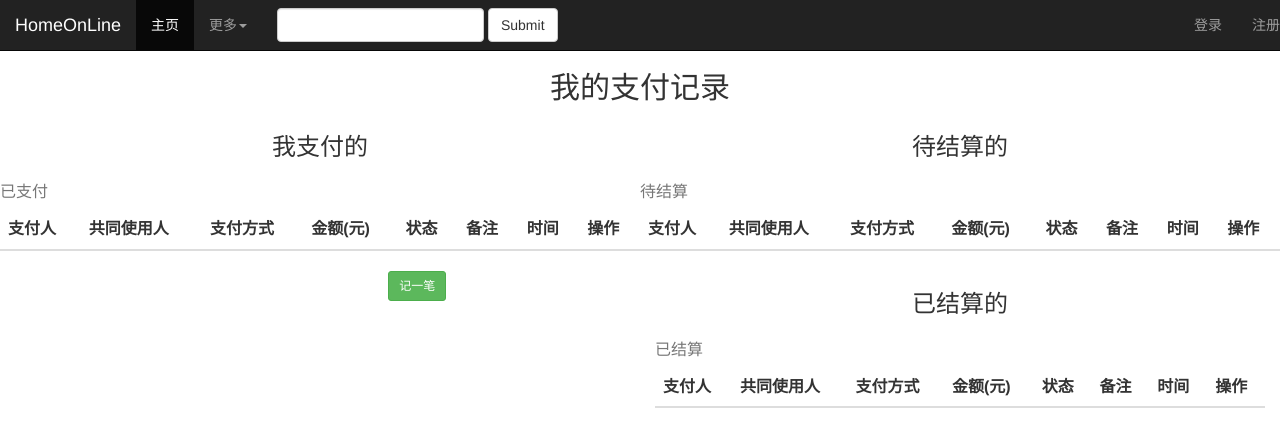
After one commit to AKmendo/MySite, a Django app: page /myexpense_list/ in a window 1280 px wide. The commit adds this page. Shown: the top 447 px of the page. Run offline with Django 3.2, Linux system fonts and the light colour scheme; data comes from the database, SQL or seed files in the repository; both versions use the stored data as it was after the commit; lists and menus that the app fills with data are empty; some libraries are stand-ins or nearby versions.

Commit message:
新增——更新删除功能

```diff
--- a/Record/templates/base.html
+++ b/Record/templates/base.html
@@ -62,7 +62,7 @@
                     <a href="/myhome/">我的房间</a>
                   </li>
                   <li>
-                    <a href="/createhome/">创建房间</a>
+                    <a href="/myexpense_list/">我的消费记录</a>
                   </li>
                   <li class="divider">
                   </li>
--- /dev/null
+++ b/Record/templates/expense/myexpense.html
@@ -0,0 +1,123 @@
+{% extends 'base.html' %}
+{% block title %}我的消费记录{% endblock %}
+{% block content %}
+<h2 class="text-center">我的支付记录</h2>
+<div class="col-md-6 column">
+    <div class="row clearfix">
+        <h3 class="text-center">我支付的</h3>
+        <table class="table table-hover">
+            <caption>已支付</caption>
+            <thead>
+                <tr>
+                    <th>支付人</th>
+                    <th>共同使用人</th>
+                    <th>支付方式</th>
+                    <th>金额(元)</th>
+                    <th>状态</th>
+                    <th>备注</th>
+                    <th>时间</th>
+                    <th>操作</th>
+                </tr>
+            </thead>
+            <tbody>
+                {% for Expense in Expense_V %}
+                {% ifequal Expense.pay_user request.session.user_name %}
+                <tr class="success">
+                    <td>{{ Expense.pay_user }}</td>
+                    <td>{% for Tg in Expense.join_user.all %}{{ Tg }} &nbsp; {% endfor %}</td>
+                    <td>{{ Expense.get_pay_way_display }}</td>
+                    <td>{{ Expense.money }}</td>
+                    <td>{{ Expense.get_pay_state_display }}</td>
+                    <td>{{ Expense.Comment }}</td>
+                    <td>{{ Expense.date_time }}</td>
+                    <td><a class="btn btn-xs btn-success" href="/myexpense/{{ Expense.id }}" role="button">修改</a>
+                        &nbsp; <a class="btn btn-xs btn-success" href="/DeleteExpense/{{ Expense.id }}" role="button">删除</a></td>
+                </tr>
+                {% endifequal %}
+                {% endfor %}
+            </tbody>
+        </table>
+        <div class="col-lg-5  pull-right">
+            <a class="btn btn-success btn-sm" href="/record/" role="button">记一笔</a>
+        </div>
+    </div>
+</div>
+<div class="col-md-6 column">
+    <div class="row clearfix">
+        <h3 class="text-center">待结算的</h3>
+        <table class="table table-hover">
+            <caption>待结算</caption>
+            <thead>
+                <tr>
+                    <th>支付人</th>
+                    <th>共同使用人</th>
+                    <th>支付方式</th>
+                    <th>金额(元)</th>
+                    <th>状态</th>
+                    <th>备注</th>
+                    <th>时间</th>
+                    <th>操作</th>
+                </tr>
+            </thead>
+            <tbody>
+                {% for Expense in Expense_V %}
+                {% ifequal Expense.pay_user request.session.user_name %}
+                {% ifequal Expense.pay_state paychiocse1 %}
+                <tr class="warning">
+                    <td>{{ Expense.pay_user }}</td>
+                    <td>{% for Tg in Expense.join_user.all %}{{ Tg }} &nbsp; {% endfor %}</td>
+                    <td>{{ Expense.get_pay_way_display }}</td>
+                    <td>{{ Expense.money }}</td>
+                    <td>{{ Expense.get_pay_state_display }}</td>
+                    <td>{{ Expense.Comment }}</td>
+                    <td>{{ Expense.date_time }}</td>
+                    <td><a class="btn btn-xs btn-success" href="/myexpense/{{ Expense.id }}" role="button">修改</a>
+                        &nbsp; <a class="btn btn-xs btn-success" href="/DeleteExpense/{{ Expense.id }}" role="button">删除</a></td>
+                </tr>
+                {% endifequal %}
+                {% endifequal %}
+                {% endfor %}
+            </tbody>
+        </table>
+    </div>
+    <div class="col-md-12 column">
+        <div class="row clearfix">
+            <h3 class="text-center">已结算的</h3>
+            <table class="table table-hover">
+                <caption>已结算</caption>
+                <thead>
+                    <tr>
+                        <th>支付人</th>
+                        <th>共同使用人</th>
+                        <th>支付方式</th>
+                        <th>金额(元)</th>
+                        <th>状态</th>
+                        <th>备注</th>
+                        <th>时间</th>
+                        <th>操作</th>
+                    </tr>
+                </thead>
+                <tbody>
+                    {% for Expense in Expense_V %}
+                    {% ifequal Expense.pay_user request.session.user_name %}
+                    {% ifequal Expense.pay_state paychiocse2 %}
+                    <tr class="info">
+                        <td>{{ Expense.pay_user }}</td>
+                        <td>{% for Tg in Expense.join_user.all %}{{ Tg }} &nbsp; {% endfor %}</td>
+                        <td>{{ Expense.get_pay_way_display }}</td>
+                        <td>{{ Expense.money }}</td>
+                        <td>{{ Expense.get_pay_state_display }}</td>
+                        <td>{{ Expense.Comment }}</td>
+                        <td>{{ Expense.date_time }}</td>
+                        <td><a class="btn btn-xs btn-success" href="/myexpense/{{ Expense.id }}" role="button">修改</a>
+                            &nbsp; <a class="btn btn-xs btn-success" href="/DeleteExpense/{{ Expense.id }}" role="button">删除</a></td>
+                    </tr>
+                    {% endifequal %}
+                    {% endifequal %}
+                    {% endfor %}
+                </tbody>
+            </table>
+        </div>
+    </div>
+</div>
+{% endblock %}
--- a/Record/templates/home/homeinfo.html
+++ b/Record/templates/home/homeinfo.html
@@ -17,6 +17,7 @@
                     <th>状态</th>
                     <th>备注</th>
                     <th>时间</th>
+                    <th>操作</th>
                 </tr>
             </thead>
             <tbody>
@@ -30,13 +31,14 @@
                     <td>{{ Expense.get_pay_state_display }}</td>
                     <td>{{ Expense.Comment }}</td>
                     <td>{{ Expense.date_time }}</td>
+                    <td><a class="btn btn-xs btn-success" href="/myexpense/{{ Expense.id }}" role="button">修改</a>  &nbsp; <a class="btn btn-xs btn-success" href="/DeleteExpense/{{ Expense.id }}" role="button">删除</a></td>
                 </tr>
                 {% endifequal %}
                 {% endfor %}
             </tbody>
         </table>
         <div class="col-lg-5  pull-right">
-            <a class="btn btn-success" href="/record/" role="button">记一笔</a>
+            <a class="btn btn-success btn-sm" href="/record/" role="button">记一笔</a>
         </div>
         <br />
         <br />
@@ -71,6 +73,7 @@
                 {% endfor %}
             </tbody>
         </table>
+
         <h3>留言板</h3>
         {% for com in home_comment %}
         <button type="button" class="btn btn-xs btn-info"">{{ com.leave_user }}</button>说：
--- a/Record/templates/home/index.html
+++ b/Record/templates/home/index.html
@@ -32,7 +32,7 @@
     {% endfor %}
 </div>
 <div class="col-md-4 column">
-    <h3 class="text-center">热门房间</h3>
+    <h3 class="text-center">新建房间</h3>
     <table class="table table-striped table-condensed">
         <thead>
             <tr>
--- a/Record/urls.py
+++ b/Record/urls.py
@@ -11,4 +11,7 @@ urlpatterns = [
     path('createhome/',views.createhome,name='createhome'),
     path('homelist/<int:id>/', views.Homeinfo, name='Homeinfo'),
     path('myhome/',views.MyHome,name='myhome'),
+    path('myexpense/<int:exp_id>/',views.ChangeExpense,name='changeexpense'),
+    path('myexpense_list/',views.MyExpense,name='myexpense'),
+    path('DeleteExpense/<int:del_id>/',views.DeleteExpense,name='delete')
 ]
--- a/Record/views.py
+++ b/Record/views.py
@@ -75,11 +75,37 @@ def record(request):
                 for tag in join_user:
                     new_Expense.join_user.add(tag)
                 new_Expense.save()
-                return redirect('/')  # 自动跳转到主页
+                return redirect('/myhome/')  # 自动跳转到主页
         record_form = ExpenseForm()
         return render(request, 'expense/record.html', locals())
     else:
         return redirect('/')
+
+
+def ChangeExpense(request, exp_id):
+    if request.session.get('is_login', None):
+        expenseinfo = Expense.objects.get(pk=exp_id)
+        if request.method == "POST":
+            record_form = ExpenseModelForm(request.POST, instance=expenseinfo)
+            if record_form.is_valid():
+                record_form.save()
+                return redirect('/myexpense_list/')
+        record_form = ExpenseModelForm(instance=expenseinfo)
+        return render(request, 'expense/expense_ch.html', locals())
+
+
+def DeleteExpense(request, del_id):
+    if request.session.get('is_login', None):
+        Expense_V = Expense.objects.all().order_by("-date_time")
+        Expense.objects.get(pk=del_id).delete()
+        return render(request, 'expense/myexpense.html', locals())
+
+
+def MyExpense(request):
+    Expense_V = Expense.objects.all().order_by("-date_time")
+    paychiocse1='no'
+    paychiocse2='yes'
+    return render(request, 'expense/myexpense.html', locals())
 
 
 def login(request):
```
Also changed, not shown: Record/forms.py (+23 -5 lines), Record/templates/expense/expense_ch.html (added, +45 -0 lines), Record/templates/expense/my_expense.html (deleted, +0 -61 lines), db.sqlite3.
